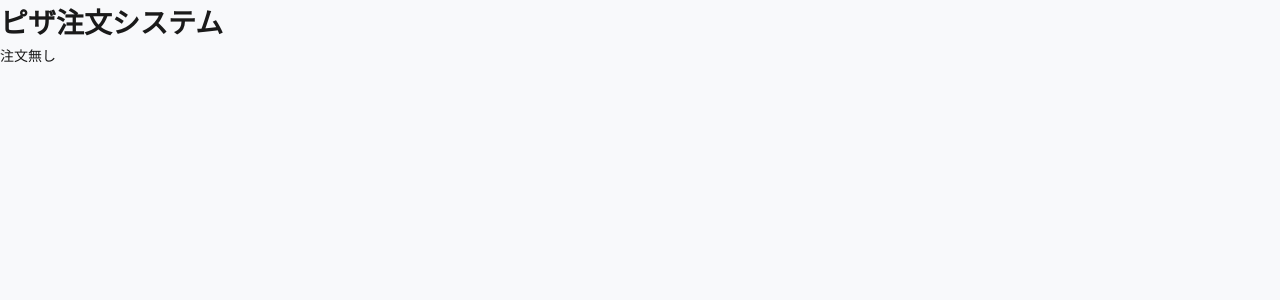
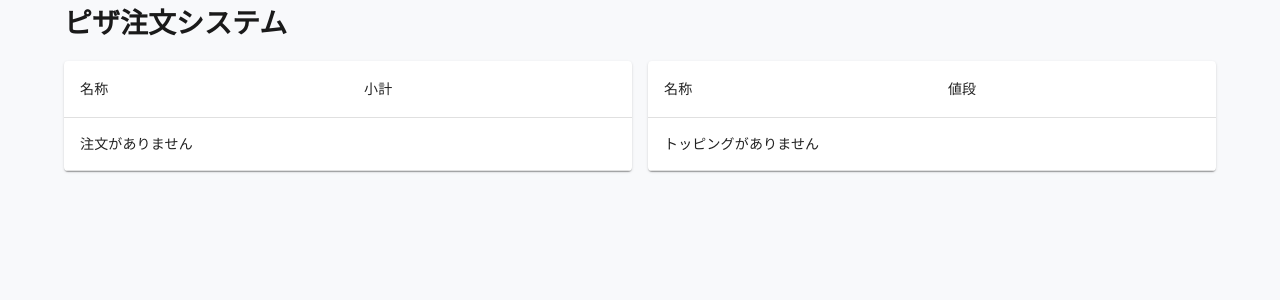
Before and after one commit to kentem-ko-munakata/pizza-order, a React (Vite) app: page / in a window 1280 px wide. Shown: the top 300 px of the page. Built offline with nearby package versions, Linux system fonts and the light colour scheme.

Commit message:
feat:注文一覧表示作成

```diff
--- a/src/pages/main/ui/MainPage.tsx
+++ b/src/pages/main/ui/MainPage.tsx
@@ -1,15 +1,20 @@
-import { useOrderStore } from '@/entities/order/model/orderStore';
+import { useOrderStore } from '@/entities/order/index';
+import { useOrderToppingStore } from '@/entities/order/index';
 import { OrderList } from '@/widgets/order-list';
+import { Container, Stack } from '@mui/material';
 
 export const MainPage = () => {
   const orders = useOrderStore((state) => state.orders);
+  const orderToppings = useOrderToppingStore((state) => state.orderToppings);
   return (
-    <div>
-      <h1>ピザ注文システム</h1>
-      {/* 操作ボタン系 */}
-      {/* 注文一覧 */}
-      {orders.length === 0 ? <p>注文無し</p> : <OrderList orders={orders} />}
-      {/* 合計表示 */}
-    </div>
+    <Container>
+      <Stack spacing={2}>
+        <h1>ピザ注文システム</h1>
+        {/* 操作ボタン系 */}
+        {/* 注文一覧 */}
+        <OrderList orders={orders} orderToppings={orderToppings} />
+        {/* 合計表示 */}
+      </Stack>
+    </Container>
   );
 };
--- a/src/widgets/order-list/ui/OrderList.tsx
+++ b/src/widgets/order-list/ui/OrderList.tsx
@@ -1,9 +1,65 @@
-import type { Order } from '@/entities/order';
+import type { Order, OrderTopping } from '@/entities/order';
+import { Paper, Stack, Table, TableBody, TableCell, TableContainer, TableHead, TableRow } from '@mui/material';
 
 interface OrderListProps {
   orders: Order[];
+  orderToppings: OrderTopping[];
 }
 
-export const OrderList = ({ orders }: OrderListProps) => {
-  return <div>OrderList</div>;
+export const OrderList = ({ orders, orderToppings }: OrderListProps) => {
+  return (
+    <Stack direction='row' spacing={2}>
+      {/* 注文一覧 */}
+      <TableContainer component={Paper}>
+        <Table>
+          <TableHead>
+            <TableRow>
+              <TableCell>名称</TableCell>
+              <TableCell>小計</TableCell>
+            </TableRow>
+          </TableHead>
+          <TableBody>
+            {orders.length === 0 ? (
+              <TableRow>
+                <TableCell colSpan={2}>注文がありません</TableCell>
+              </TableRow>
+            ) : (
+              orders.map((order) => (
+                <TableRow key={order.id}>
+                  <TableCell>{order.pizzaName}</TableCell>
+                  <TableCell>{order.pizzaPrice}</TableCell>
+                </TableRow>
+              ))
+            )}
+          </TableBody>
+        </Table>
+      </TableContainer>
+
+      {/* 詳細 */}
+      <TableContainer component={Paper}>
+        <Table>
+          <TableHead>
+            <TableRow>
+              <TableCell>名称</TableCell>
+              <TableCell>値段</TableCell>
+            </TableRow>
+          </TableHead>
+          <TableBody>
+            {orderToppings.length === 0 ? (
+              <TableRow>
+                <TableCell colSpan={2}>トッピングがありません</TableCell>
+              </TableRow>
+            ) : (
+              orderToppings.map((order) => (
+                <TableRow key={order.id}>
+                  <TableCell>{order.toppingName}</TableCell>
+                  <TableCell>{order.toppingPrice}</TableCell>
+                </TableRow>
+              ))
+            )}
+          </TableBody>
+        </Table>
+      </TableContainer>
+    </Stack>
+  );
 };
```
